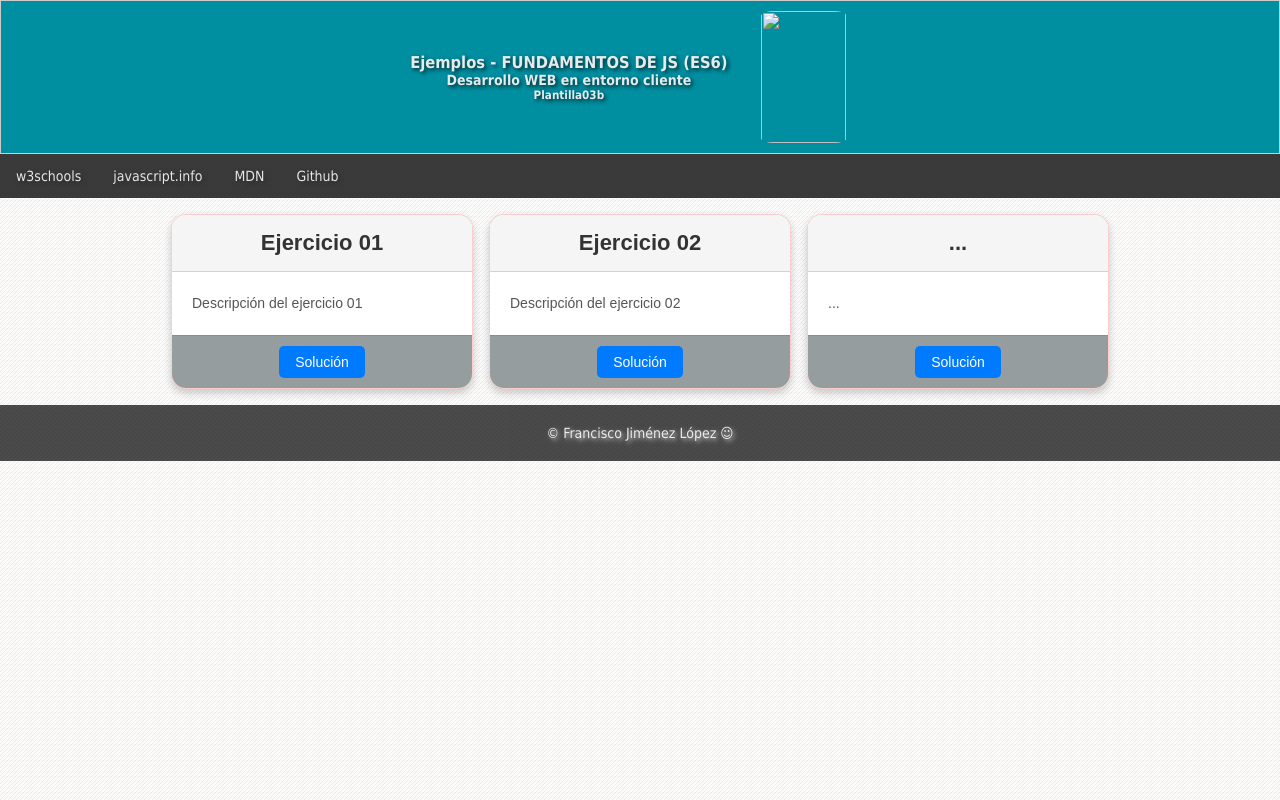
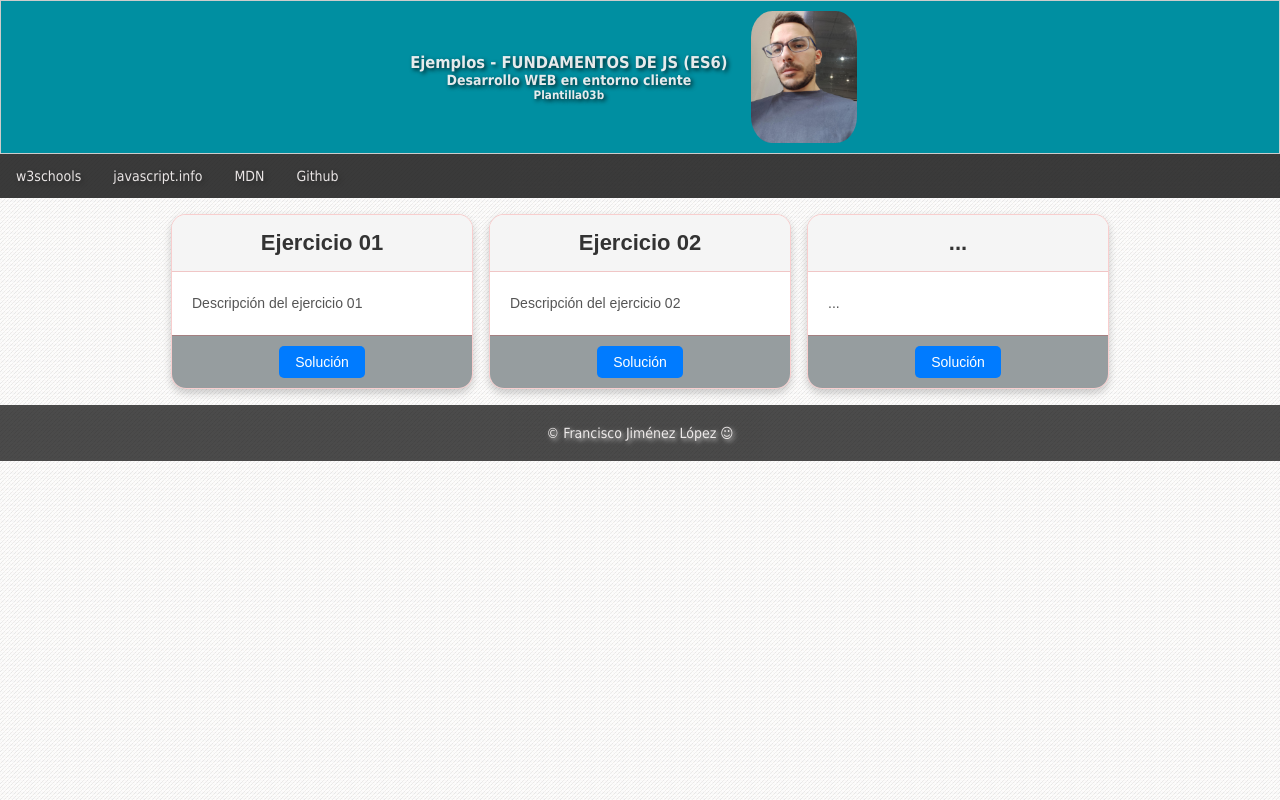
Before and after one commit to FranciscoJL-mlga/JS-Portfolio, a plain HTML site: page index.html in a window 1280 px wide. Drawn offline with Linux system fonts and the light colour scheme; the site is published under a folder, as on GitHub Pages, so addresses that start at the root find nothing.

Commit message:
Update index.html

```diff
--- a/index.html
+++ b/index.html
@@ -21,7 +21,7 @@
       </div>
       <div class="perfil">
 
-        <img src="/img/foto.jpeg" alt="">
+        <img src="./img/foto.jpeg" alt="">
 
       </div>
     </div>
```
